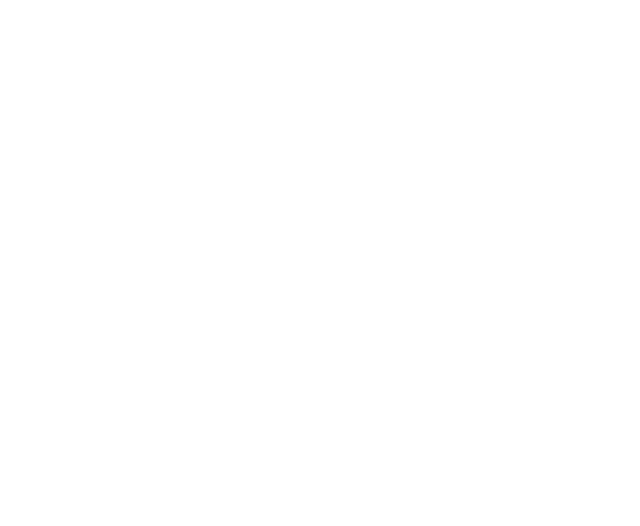
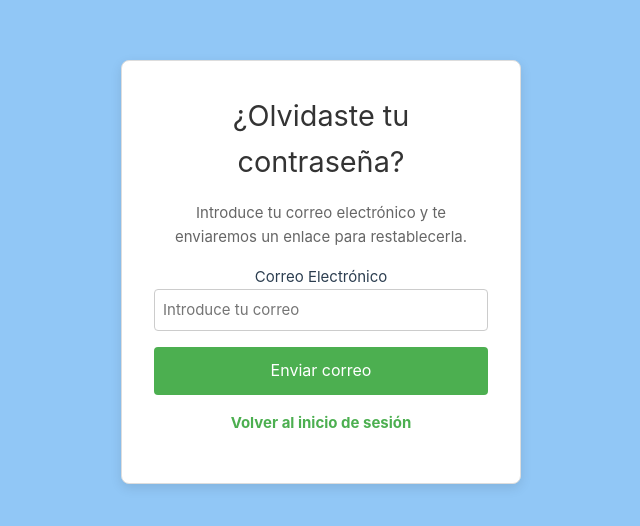
Before and after one commit to yzcz1/ADI-PRAC3, a Vue app: page /forgot-password in a window 1280 px wide. Before the commit this address had no page. Shown: the part 128-654 px from the top of the page, without its empty margins (319-959 px from the left). Built offline with nearby package versions, Linux system fonts and the light colour scheme.

Commit message:
olvidar contraseña hecho

```diff
--- a/src/router/index.js
+++ b/src/router/index.js
@@ -1,7 +1,8 @@
 import { createRouter, createWebHistory } from 'vue-router';
 import LoginRegisterView from '@/views/LoginRegisterView.vue';
 import WelcomeView from '@/views/WelcomeView.vue';
-import ContactView from '@/views/ContactView.vue'; // Nueva vista de contacto
+import ContactView from '@/views/ContactView.vue';
+import ForgotPasswordView from '@/views/ForgotPasswordView.vue'; // Importación de la nueva vista
 import { useAuthStore } from '@/stores/auth';
 
 const router = createRouter({
@@ -30,7 +31,7 @@ const router = createRouter({
     {
       path: '/contact',
       name: 'contact',
-      component: ContactView, // Nueva ruta para contacto
+      component: ContactView,
     },
     {
       path: '/about-us',
@@ -50,8 +51,11 @@ const router = createRouter({
         }
       },
     },
-
-
+    {
+      path: '/forgot-password', // Nueva ruta para ForgotPasswordView
+      name: 'forgot-password',
+      component: ForgotPasswordView,
+    },
   ],
 });
 
--- /dev/null
+++ b/src/views/ForgotPasswordView.vue
@@ -0,0 +1,187 @@
+<script setup>
+import { ref } from 'vue';
+import { forgotPassword } from '@/services/authService'; // Importa la función para enviar el correo
+
+// Variables reactivas
+const email = ref('');
+const message = ref('');
+const messageType = ref(''); // Puede ser 'success' o 'danger'
+const isSubmitting = ref(false); // Para evitar múltiples envíos
+
+// Función para manejar el envío del formulario
+const handleSubmit = async () => {
+  if (!email.value) {
+    showMessage('Por favor, introduce un correo electrónico.', 'danger');
+    return;
+  }
+
+  try {
+    isSubmitting.value = true; // Evita múltiples envíos
+    await forgotPassword(email.value);
+    showMessage(
+      'Se ha enviado correctamente el correo para resetear la contraseña.',
+      'success'
+    );
+    setTimeout(() => {
+      window.location.href = '/'; // Redirige a la vista principal después de 5 segundos
+    }, 5000);
+  } catch (error) {
+    showMessage('Hubo un error al enviar el correo. Inténtalo nuevamente.', 'danger');
+    console.error('Error al enviar correo de restablecimiento:', error.message);
+  } finally {
+    isSubmitting.value = false;
+  }
+};
+
+// Función para mostrar mensajes
+const showMessage = (msg, type) => {
+  message.value = msg;
+  messageType.value = type;
+
+  // Elimina el mensaje después de 5 segundos
+  setTimeout(() => {
+    message.value = '';
+    messageType.value = '';
+  }, 5000);
+};
+</script>
+
+<template>
+  <div class="background">
+    <div class="forgot-password-container">
+      <h1>¿Olvidaste tu contraseña?</h1>
+      <p>Introduce tu correo electrónico y te enviaremos un enlace para restablecerla.</p>
+      <form @submit.prevent="handleSubmit" class="forgot-password-form">
+        <div>
+          <label for="email">Correo Electrónico</label>
+          <input
+            id="email"
+            type="email"
+            v-model="email"
+            placeholder="Introduce tu correo"
+            required
+          />
+        </div>
+        <!-- Mensaje dinámico -->
+        <div
+          v-if="message"
+          :class="['form-message', `form-message-${messageType}`]"
+        >
+          {{ message }}
+        </div>
+        <button type="submit" :disabled="isSubmitting">
+          {{ isSubmitting ? 'Enviando...' : 'Enviar correo' }}
+        </button>
+      </form>
+      <p class="back-to-login">
+        <router-link to="/">Volver al inicio de sesión</router-link>
+      </p>
+    </div>
+  </div>
+</template>
+
+<style scoped>
+/* Fondo general */
+.background {
+  display: flex;
+  justify-content: center;
+  align-items: center;
+  width: 100vw;
+  height: 100vh;
+  background-color: #91c7f6;
+  position: fixed;
+  top: 0;
+  left: 0;
+}
+
+/* Contenedor del formulario */
+.forgot-password-container {
+  max-width: 400px;
+  margin: 0 auto;
+  padding: 2rem;
+  border: 1px solid #ddd;
+  border-radius: 8px;
+  background-color: #fff;
+  box-shadow: 0 4px 12px rgba(0, 0, 0, 0.1);
+  text-align: center;
+}
+
+h1 {
+  font-size: 1.8rem;
+  color: #333;
+  margin-bottom: 1rem;
+}
+
+p {
+  color: #666;
+  margin-bottom: 1rem;
+}
+
+/* Formulario */
+.forgot-password-form div {
+  margin-bottom: 1rem;
+}
+
+.forgot-password-form input {
+  width: 100%;
+  padding: 0.5rem;
+  border: 1px solid #ccc;
+  border-radius: 4px;
+}
+
+button {
+  width: 100%;
+  background-color: #4caf50;
+  color: white;
+  padding: 0.7rem;
+  border: none;
+  border-radius: 4px;
+  font-size: 1rem;
+  cursor: pointer;
+  transition: background-color 0.3s ease;
+}
+
+button:hover {
+  background-color: #45a049;
+}
+
+button:disabled {
+  background-color: #ccc;
+  cursor: not-allowed;
+}
+
+/* Mensajes */
+.form-message {
+  margin-top: 0.5rem;
+  font-size: 0.9rem;
+  padding: 0.5rem;
+  border-radius: 4px;
+  text-align: left;
+}
+
+.form-message-success {
+  background-color: #d4edda;
+  color: #155724;
+  border: 1px solid #c3e6cb;
+}
+
+.form-message-danger {
+  background-color: #f8d7da;
+  color: #721c24;
+  border: 1px solid #f5c6cb;
+}
+
+.back-to-login {
+  margin-top: 1rem;
+}
+
+.back-to-login a {
+  color: #4caf50;
+  text-decoration: none;
+  font-weight: bold;
+}
+
+.back-to-login a:hover {
+  text-decoration: underline;
+}
+</style>
--- a/src/views/LoginRegisterView.vue
+++ b/src/views/LoginRegisterView.vue
@@ -1,8 +1,11 @@
 <script setup>
 import { ref } from 'vue';
 import { useAuthStore } from '@/stores/auth';
+import { useRouter, useRoute } from 'vue-router';
 
 const authStore = useAuthStore();
+const router = useRouter();
+const route = useRoute();
 
 const isLoginMode = ref(true);
 const email = ref('');
@@ -18,6 +21,13 @@ const messageType = ref(''); // Puede ser 'success' o 'danger'
 // Clases reactivas para el efecto de temblor
 const shakeClass = ref(false);
 const shakeButtonClass = ref(false);
+
+// Manejo del mensaje de éxito desde "Forgot Password"
+if (route.query.success === 'true') {
+  message.value = 'Se ha enviado correctamente el correo para resetear la contraseña.';
+  messageType.value = 'success';
+  setTimeout(() => clearMessage(), 5000);
+}
 
 const toggleMode = () => {
   isLoginMode.value = !isLoginMode.value;
@@ -40,7 +50,7 @@ const clearMessage = () => {
 
 const handleSubmit = async () => {
   try {
-    if (password.value.length < 6) {
+    if (password.value.length < 6 && isLoginMode.value) {
       triggerShake(); // Efecto de temblor
       showMessage('La contraseña es demasiado corta. Debe tener al menos 6 caracteres.', 'danger');
       clearFields();
@@ -48,21 +58,19 @@ const handleSubmit = async () => {
     }
 
     if (isLoginMode.value) {
-      // Lógica de inicio de sesión
       await authStore.login(email.value, password.value);
       showMessage('Inicio de sesión exitoso.', 'success');
       setTimeout(() => (window.location.href = '/welcome'), 1500);
     } else {
-      // Lógica de registro
       await authStore.register(email.value, password.value, nombre.value, apellidos.value, edad.value);
       showMessage('Te has registrado exitosamente.', 'success');
       isLoginMode.value = true;
       clearFields();
     }
   } catch (error) {
-    triggerShake(); // Efecto de temblor
+    triggerShake();
     showMessage(getFirebaseErrorMessage(error.code), 'danger');
-    clearFields(); // Limpia los campos tras un error
+    clearFields();
   }
 };
 
@@ -138,6 +146,9 @@ const showMessage = (msg, type) => {
       <p>
         {{ isLoginMode ? '¿No tienes cuenta?' : '¿Ya tienes cuenta?' }}
         <a @click="toggleMode" class="toggle-link">{{ isLoginMode ? 'Regístrate' : 'Inicia sesión' }}</a>
+      </p>
+      <p v-if="isLoginMode">
+        <router-link to="/forgot-password" class="forgot-link">¿Olvidaste tu contraseña?</router-link>
       </p>
     </div>
   </div>
@@ -230,7 +241,17 @@ button:hover {
   background-color: #45a049;
 }
 
-/* Estilo del enlace interactivo (Regístrate/Inicia sesión) */
+.forgot-link {
+  display: block;
+  margin-top: 1rem;
+  color: #007bff;
+  text-decoration: none;
+}
+
+.forgot-link:hover {
+  text-decoration: underline;
+}
+
 .toggle-link {
   color: #4caf50;
   font-weight: bold;
@@ -250,18 +271,15 @@ button:hover {
   font-size: 0.9rem;
   padding: 0.5rem;
   border-radius: 4px;
-  text-align: left;
 }
 
 .form-message-success {
   background-color: #d4edda;
   color: #155724;
-  border: 1px solid #c3e6cb;
 }
 
 .form-message-danger {
   background-color: #f8d7da;
   color: #721c24;
-  border: 1px solid #f5c6cb;
 }
 </style>
```
